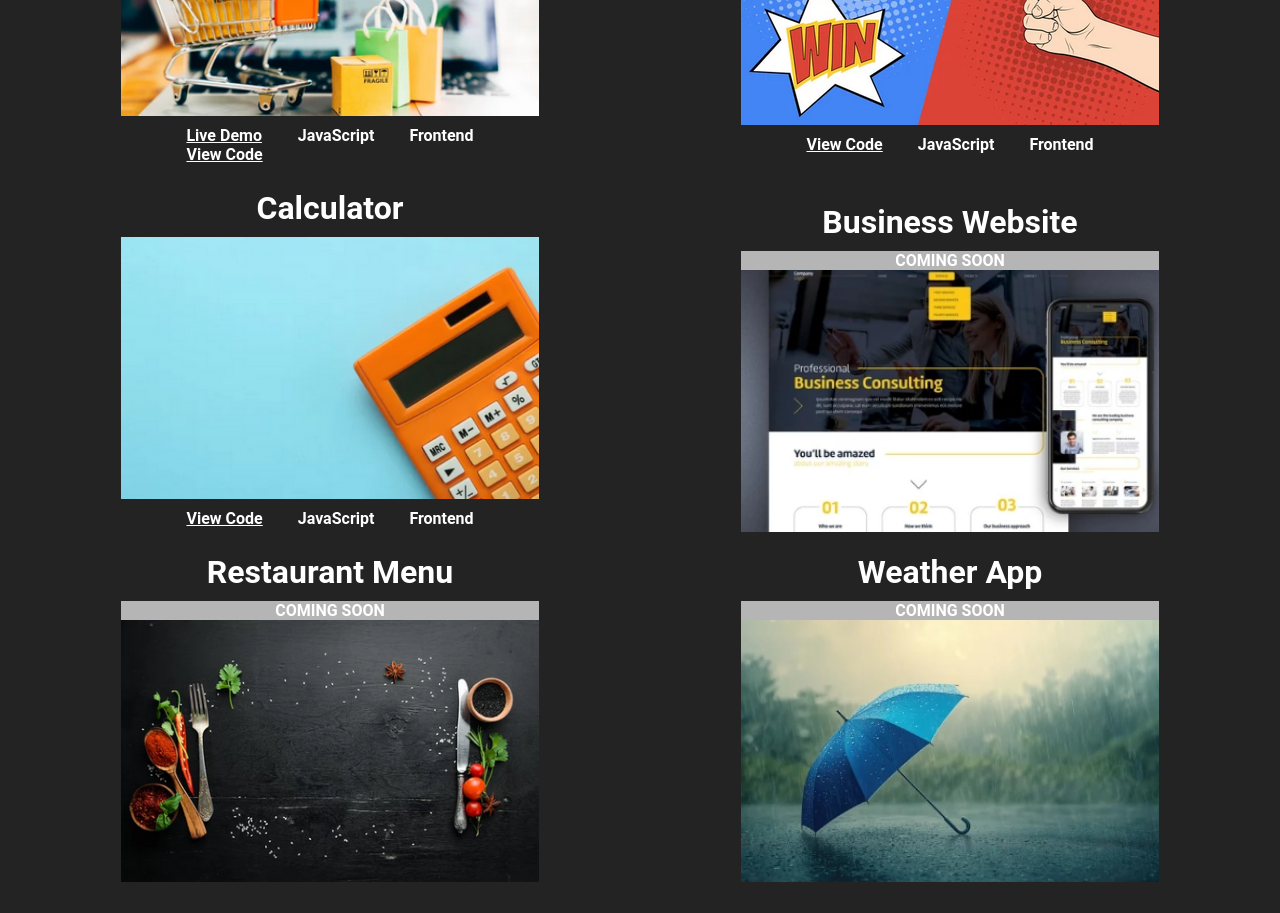
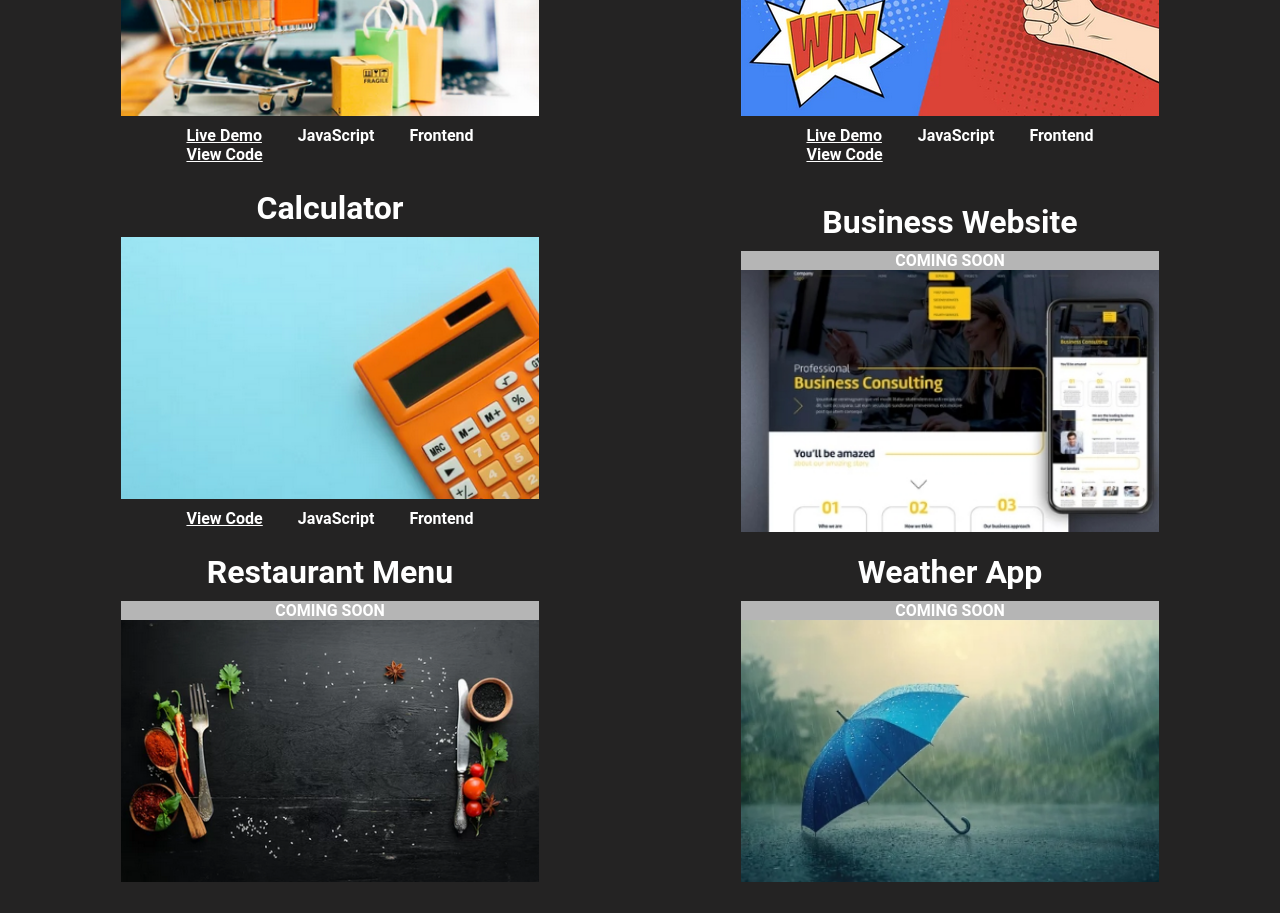
Before and after one commit to Dave8219/portfolio, a React (Vite) app in the folder my-react-app/: page / in a window 1280 px wide. Shown: the part 1540-2453 px from the top of the page. Built offline with nearby package versions, Linux system fonts and the light colour scheme.

Commit message:
added the rock, paper, scissors game  url

```diff
--- a/my-react-app/src/RenderApp.jsx
+++ b/my-react-app/src/RenderApp.jsx
@@ -183,18 +183,15 @@ const RenderApp = () => {
             </div>
             <div className="code-links">
               <div>
-                {/*
- <h3>
+                <h3>
                   <a
-                    href="https://dave8219.github.io/rock-paper-scissors-game/"
+                    href="https://rps-26-game.netlify.app/"
                     target={"_blank"}
                     rel="noopener noreferrer"
                   >
                     Live Demo
                   </a>
                 </h3>
-
-               */}
 
                 <h3>
                   <a
```
